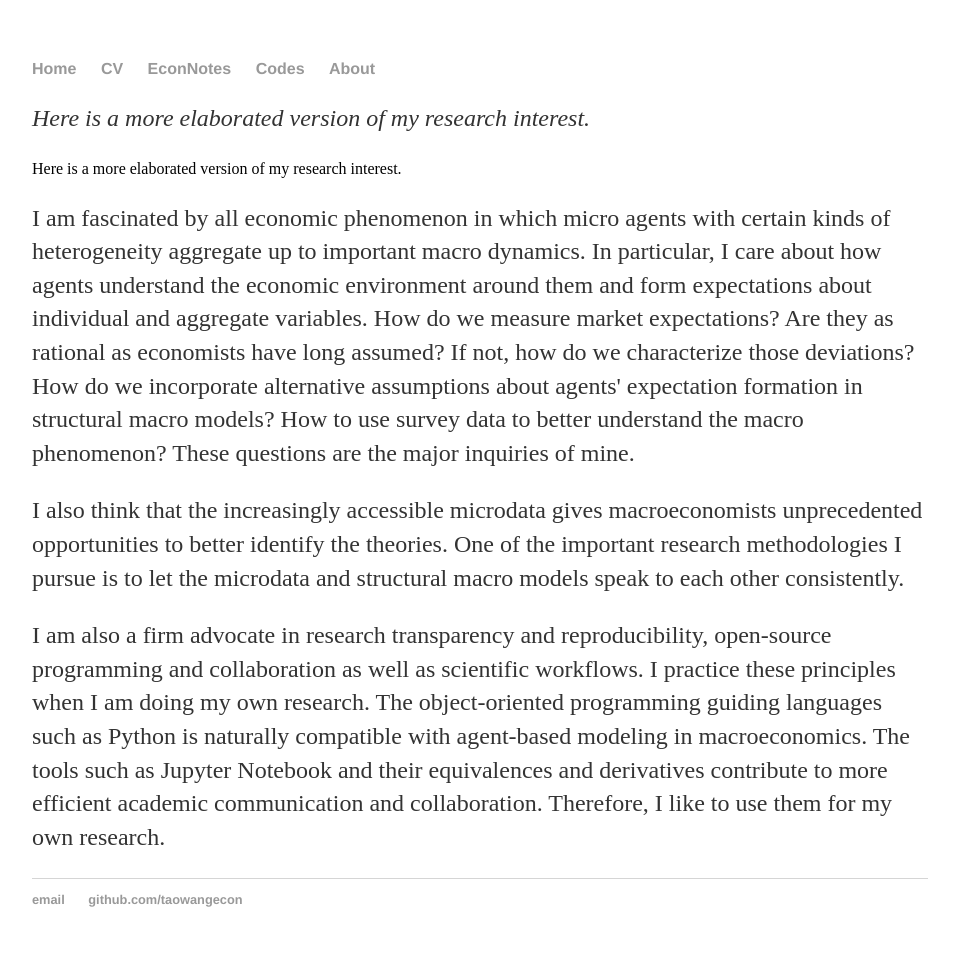
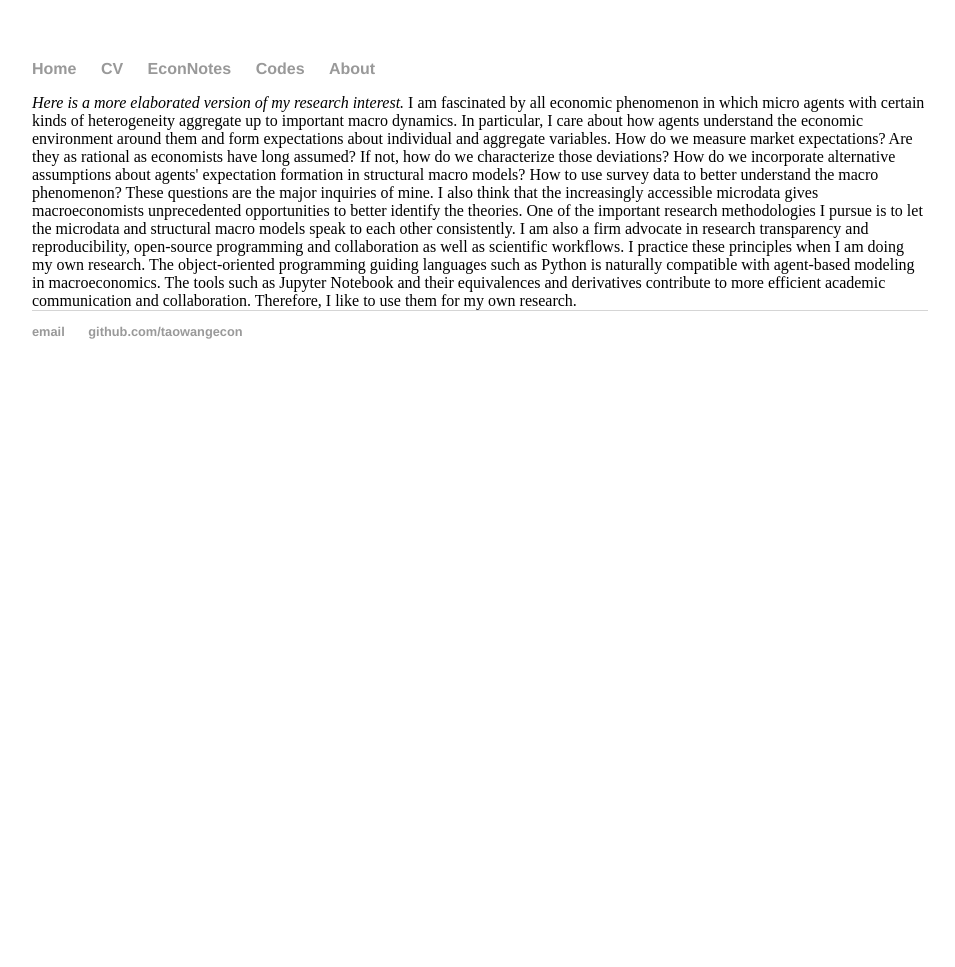
Before and after one commit to iworld1991/TaoWangEcon.github.io, a Jekyll site: the page built from about/index.html, in a window 1280 px wide. Shown: the whole page, without its empty margins (160-1115 px from the left). Built offline with Jekyll 4.4.1, drawn with Linux system fonts in a browser that asks for light colours; after the commit the page ends 900 px from its top, so only the background shows below that.

Commit message:
Update index.html

```diff
--- a/about/index.html
+++ b/about/index.html
@@ -4,12 +4,11 @@
 ---
 
   <div class="blurb">
-	 <p><em>Here is a more elaborated version of my research interest.</em> </p>
-	Here is a more elaborated version of my research interest.
+	 <p2><em>Here is a more elaborated version of my research interest.</em> </p2>
 
-<p>I am fascinated by all economic phenomenon in which micro agents with certain kinds of heterogeneity aggregate up to important macro dynamics. In particular, I care about how agents understand the economic environment around them and form expectations about individual and aggregate variables. How do we measure market expectations? Are they as rational as economists have long assumed? If not, how do we characterize those deviations? How do we incorporate alternative assumptions about agents' expectation formation in structural macro models?  How to use survey data to better understand the macro phenomenon?  These questions are the major inquiries of mine.</p>
+<p2>I am fascinated by all economic phenomenon in which micro agents with certain kinds of heterogeneity aggregate up to important macro dynamics. In particular, I care about how agents understand the economic environment around them and form expectations about individual and aggregate variables. How do we measure market expectations? Are they as rational as economists have long assumed? If not, how do we characterize those deviations? How do we incorporate alternative assumptions about agents' expectation formation in structural macro models?  How to use survey data to better understand the macro phenomenon?  These questions are the major inquiries of mine.</p2>
 
-<p>I also think that the increasingly accessible microdata gives macroeconomists unprecedented opportunities to better identify the theories. One of the important research methodologies I pursue is to let the microdata and structural macro models speak to each other consistently. </p>
+<p2>I also think that the increasingly accessible microdata gives macroeconomists unprecedented opportunities to better identify the theories. One of the important research methodologies I pursue is to let the microdata and structural macro models speak to each other consistently. </p2>
 
-<p>I am also a firm advocate in research transparency and reproducibility, open-source programming and collaboration as well as scientific workflows. I practice these principles when I am doing my own research. The object-oriented programming guiding languages such as Python is naturally compatible with agent-based modeling in macroeconomics. The tools such as Jupyter Notebook and their equivalences and derivatives contribute to more efficient academic communication and collaboration. Therefore, I like to use them for my own research. </p>
+<p2>I am also a firm advocate in research transparency and reproducibility, open-source programming and collaboration as well as scientific workflows. I practice these principles when I am doing my own research. The object-oriented programming guiding languages such as Python is naturally compatible with agent-based modeling in macroeconomics. The tools such as Jupyter Notebook and their equivalences and derivatives contribute to more efficient academic communication and collaboration. Therefore, I like to use them for my own research. </p2>
 </div><!-- /.blurb -->
```
